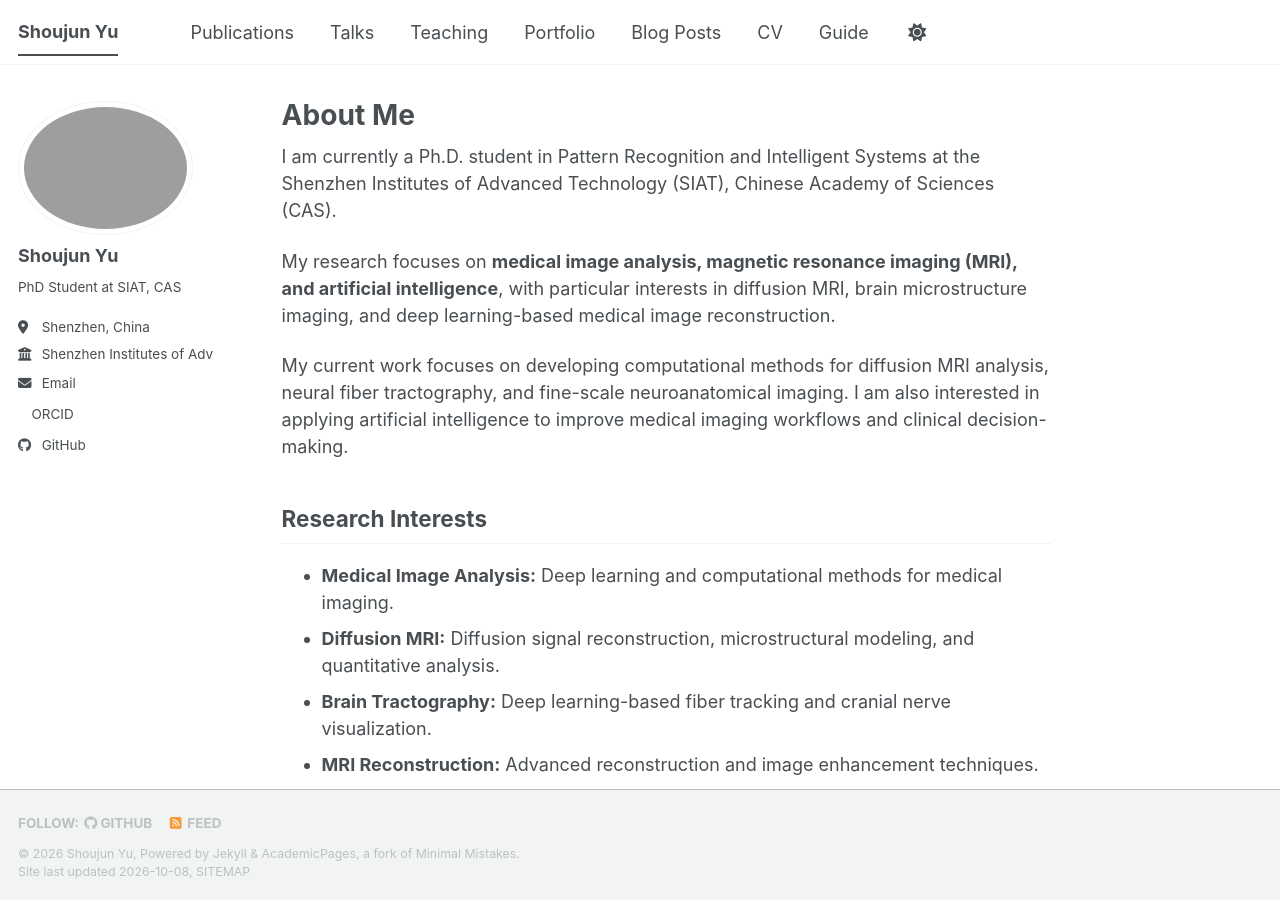
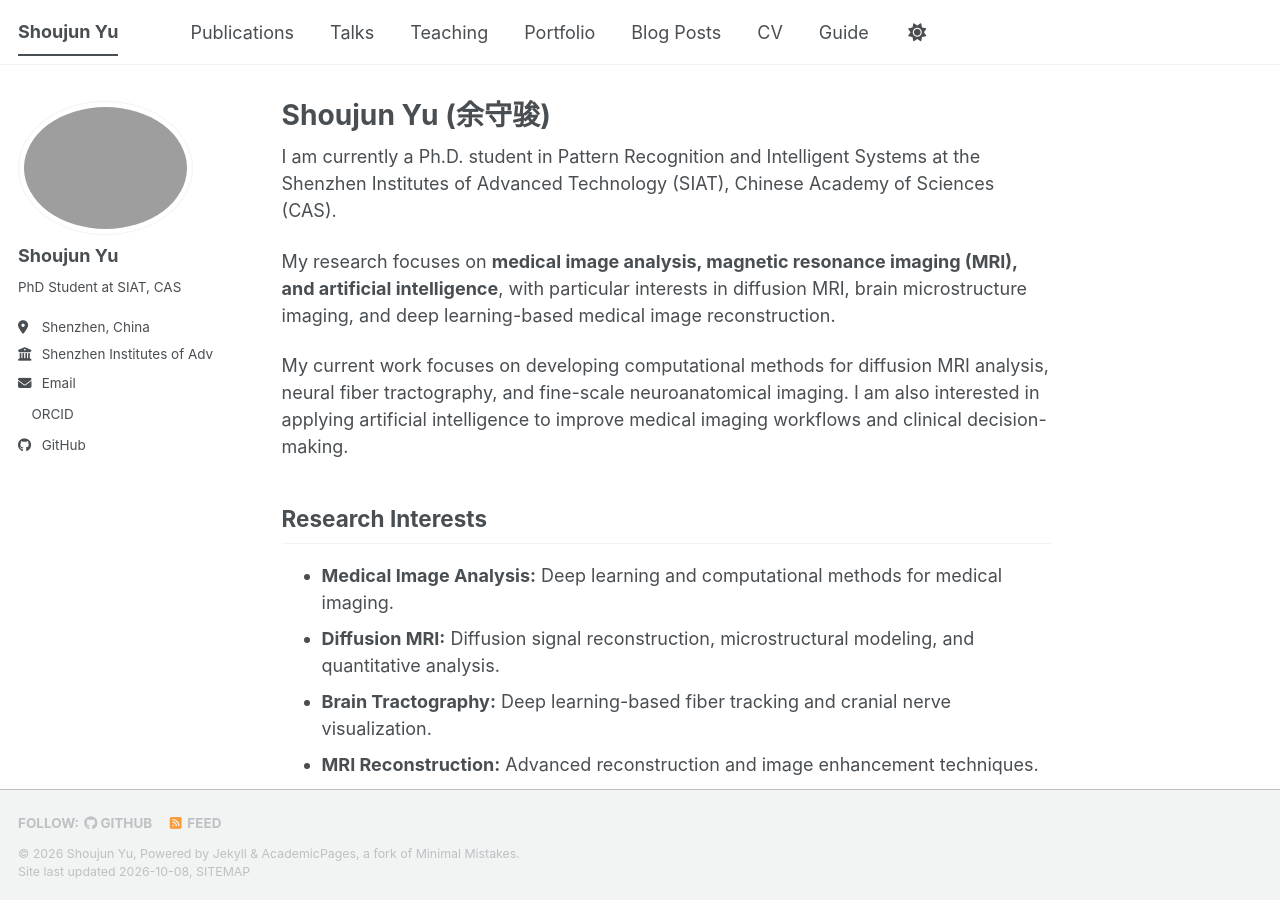
Before and after one commit to ShoujunYu/shoujunyu.github.io, a Jekyll site: the page built from _pages/about.md, in a window 1280 px wide and 900 px high. Built offline with Jekyll 4.4.1, drawn with Linux system fonts in a browser that asks for light colours; a style sheet for code colours, icons or effects is not loaded.

Commit message:
Update title in about.md to include full name

```diff
--- a/_pages/about.md
+++ b/_pages/about.md
@@ -1,6 +1,6 @@
 ---
 permalink: /
-title: "About Me"
+title: "Shoujun Yu (余守骏)"
 author_profile: true
 redirect_from:
   - /about/
```
